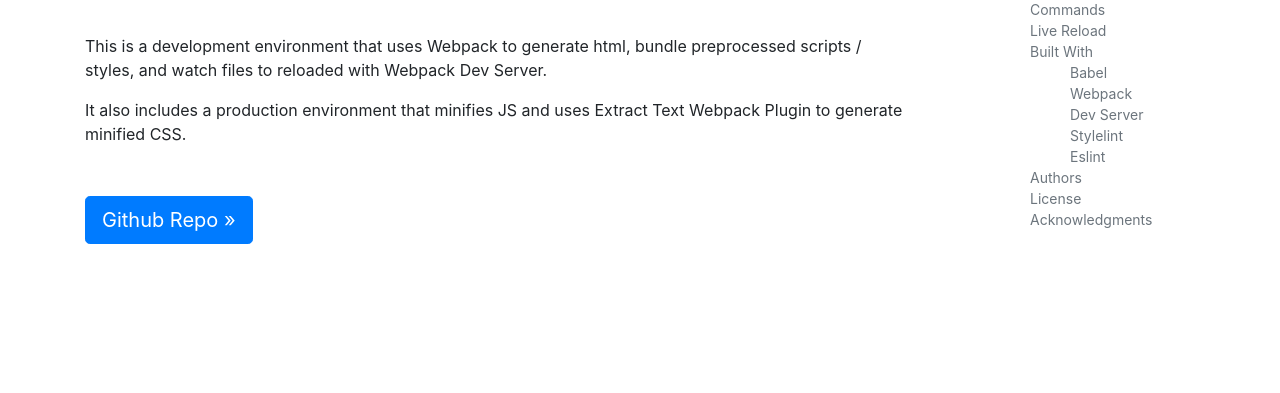
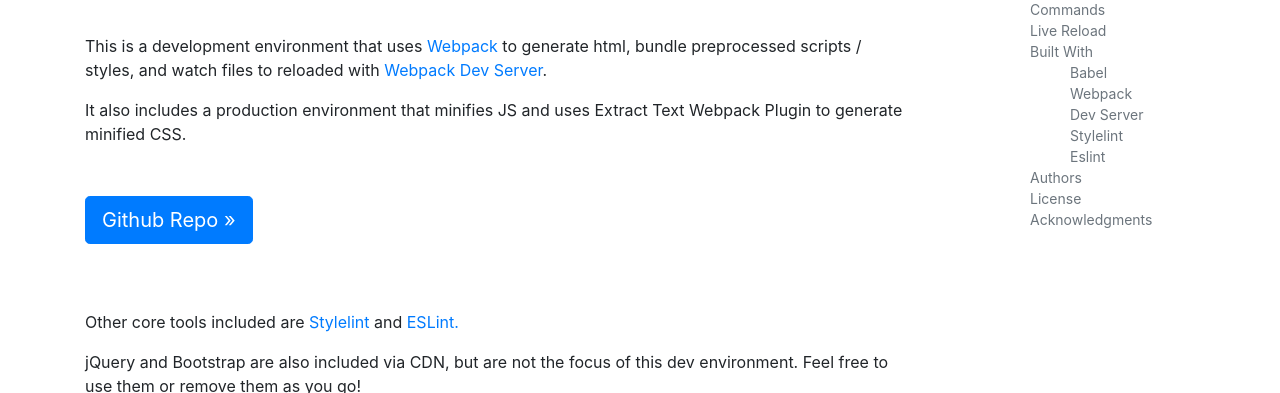
Before and after one commit to brandnpatterson/hello-webpack, a website built with webpack: page src/template.html in a window 1280 px wide. Shown: the part 154-547 px from the top of the page. Built offline with nearby package versions, Linux system fonts and the light colour scheme.

Commit message:
sync up readme

```diff
--- a/src/scss/layout/_layout.scss
+++ b/src/scss/layout/_layout.scss
@@ -10,9 +10,9 @@
 .hero-section {
   margin-top: 90px;
 
-  .hero-title,
   .text-area {
     margin-bottom: 50px;
+    margin-top: 50px;
     max-width: 820px;
   }
 }
--- a/src/template.html
+++ b/src/template.html
@@ -53,23 +53,6 @@
             </ul>
         </div>
     </nav>
-    <main id="main" role="main">
-        <div class="container">
-            <div class="row section hero-section">
-                <div class="col-sm-12 col-md-10">
-                    <h1 class="hero-title display-5">Hello, Webpack!</h1>
-                    <div class="text-area">
-                        <p>
-                            This is a development environment that uses Webpack to generate html, bundle preprocessed scripts / styles, and watch files to reloaded with Webpack Dev Server.</p>
-                        <p>
-                            It also includes a production environment that minifies JS and uses Extract Text Webpack Plugin to generate minified CSS.
-                        </p>
-                    </div>
-                    <p>
-                        <a class="btn btn-primary btn-lg" href="https://github.com/brandnpatterson/hello-webpack" target="_blank" role="button">Github Repo &raquo;</a>
-                    </p>
-                </div>
-            </div>
     <div class="d-none d-xl-block col-xl-2 bd-toc sidebar">
         <ul class="sidebar-nav">
             <li class="toc-entry toc-h2">
@@ -116,6 +99,32 @@
                 <a href="#acknowledgements">Acknowledgments</a>
             </li>
         </ul>
+    </div>
+    <main id="main" role="main">
+        <div class="container">
+            <div class="row section hero-section">
+                <div class="col-sm-12 col-md-10">
+                    <h1 class="hero-title display-5">Hello, Webpack!</h1>
+                    <div class="text-area">
+                        <p>
+                            This is a development environment that uses <a href="https://webpack.js.org/" target="_blank">Webpack</a> to generate html, bundle preprocessed scripts / styles, and watch files to reloaded with <a href="https://github.com/webpack/webpack-dev-server" target="_blank">Webpack Dev Server</a>.</p>
+                        <p>
+                            It also includes a production environment that minifies JS and uses Extract Text Webpack Plugin to generate minified CSS.
+                        </p>
+                    </div>
+                    <p>
+                        <a class="btn btn-primary btn-lg" href="https://github.com/brandnpatterson/hello-webpack" target="_blank" role="button">Github Repo &raquo;</a>
+                    </p>
+                </div>
+                <div class="col-sm-12 col-md-10">
+                    <div class="text-area">
+                        <p>
+                            Other core tools included are <a href="https://stylelint.io/" target="_blank">Stylelint</a> and <a href="https://eslint.org/" target="_blank">ESLint.</a>
+                        <p>
+                            jQuery and Bootstrap are also included via CDN, but are not the focus of this dev environment. Feel free to use them or remove them as you go!
+                        </p>
+                    </div>
+                </div>
             </div>
         </div>
         <div class="container">
```
Also changed, not shown: package.json (+13 -13 lines), README.md, 1 other file. Lines whose indentation alone changed are shown as unchanged.
